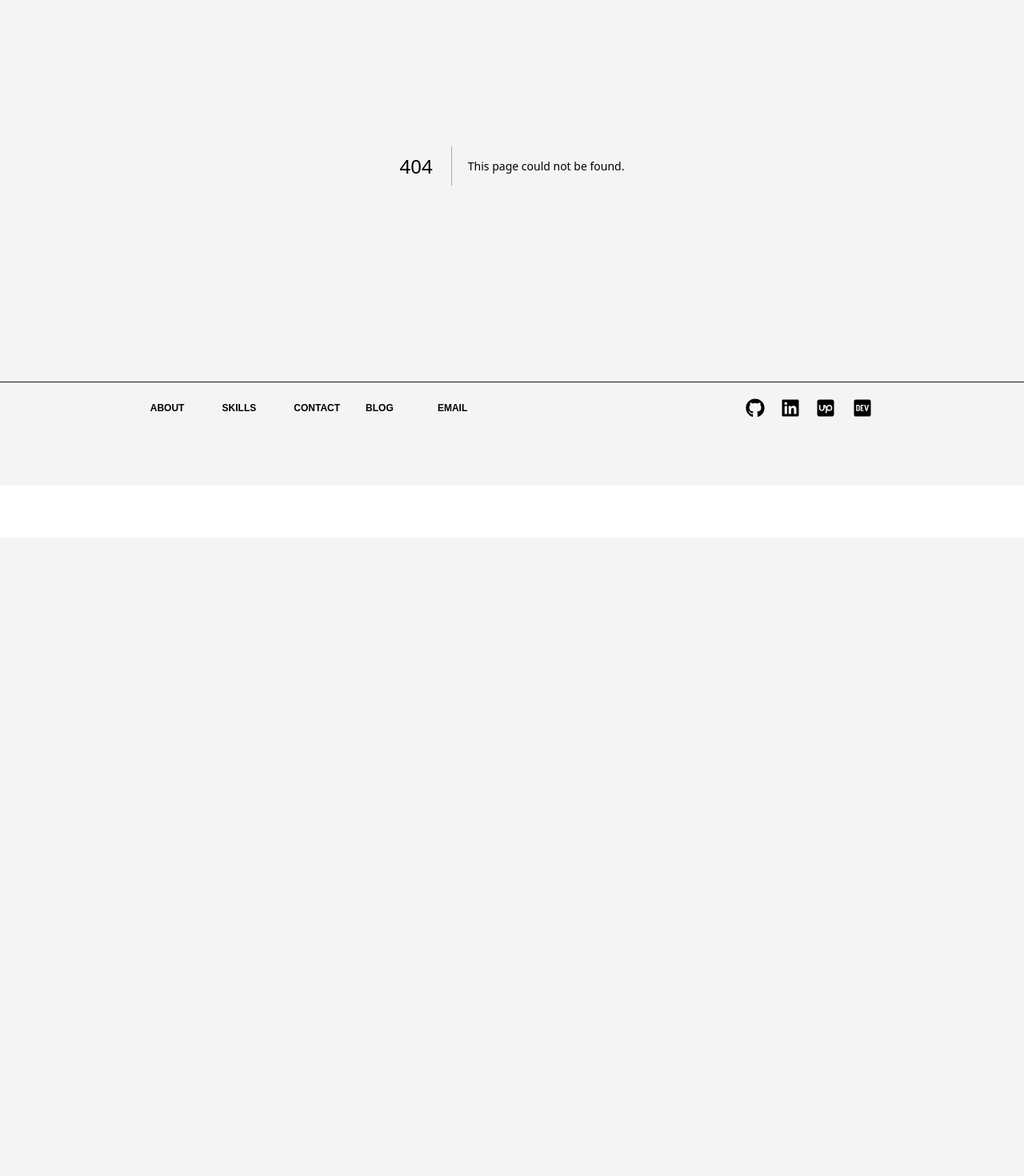
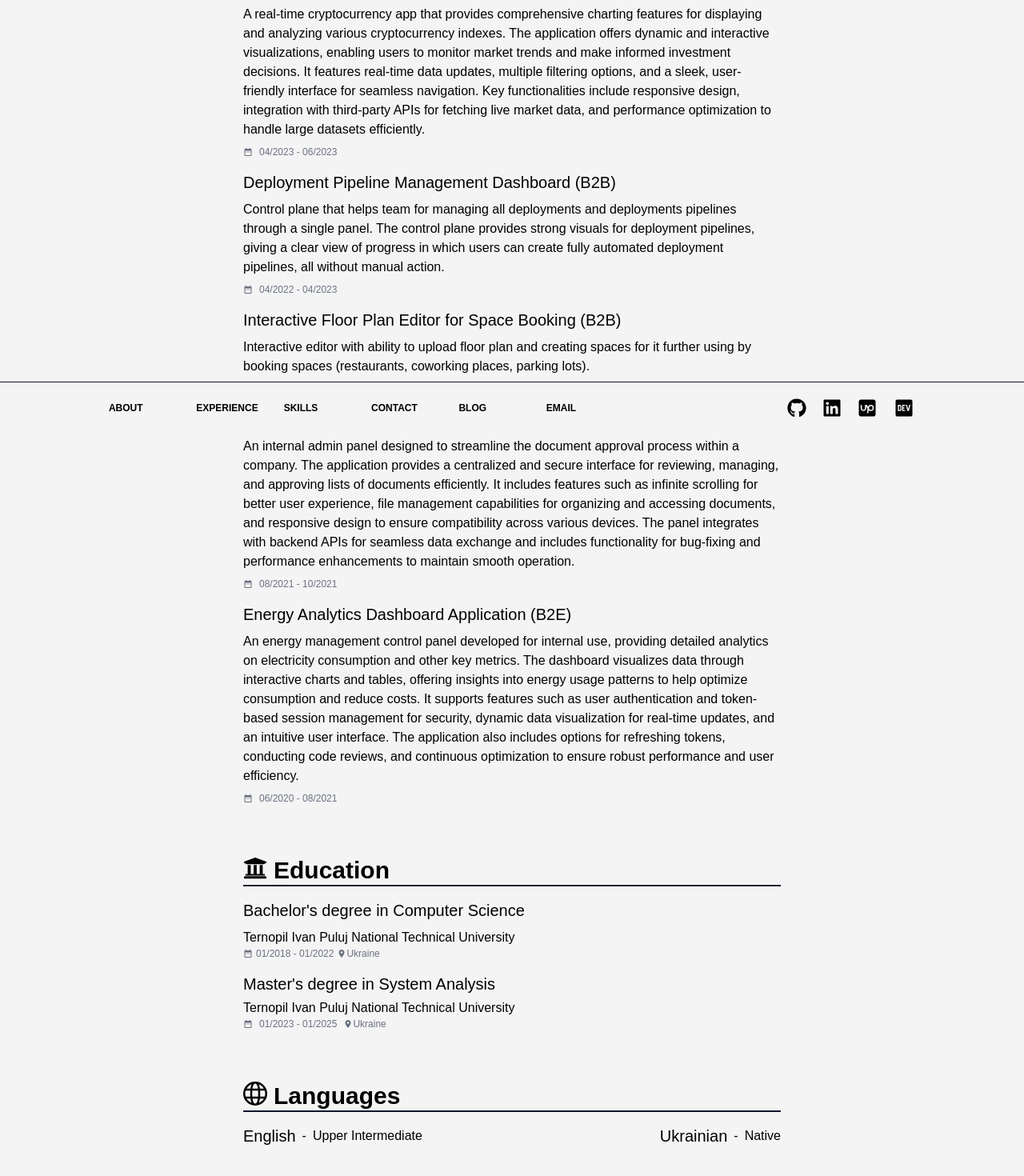
Before and after one commit to tpostolyuk/fedev-portfolio, a Next.js app: page /experience in a window 1280 px wide. Before the commit this address had no page. Shown: the part 258-1728 px from the top of the page at 80% size. Before the commit the page ends 930 px from the top, so only its background shows below. Built offline with nearby package versions, Linux system fonts and the light colour scheme; a web font is replaced by a local one.

Commit message:
feat(experience): add experience page

```diff
--- /dev/null
+++ b/src/app/experience/page.tsx
@@ -0,0 +1,219 @@
+import { MdDateRange, MdLocationOn } from "react-icons/md";
+import { FaUniversity } from "react-icons/fa";
+import { GrLanguage } from "react-icons/gr";
+import { GoProject } from "react-icons/go";
+import clsx from "clsx";
+
+import { Title } from "@/components/title";
+
+export default function Contact() {
+  return (
+    <>
+      <Title title="EXPERIENCE" />
+      <section
+        className={clsx(
+          "flex h-full flex-grow flex-col items-center justify-center px-4 py-8",
+          "dark:border-b-white dark:bg-slate-900 dark:text-white",
+        )}
+      >
+        <div className="flex w-full max-w-2xl flex-col items-start justify-start gap-4">
+          <div
+            className={clsx(
+              "flex w-full gap-2 border-b-2 border-b-slate-900 text-xl font-semibold",
+              "md:text-3xl dark:border-b-white",
+            )}
+          >
+            <GoProject />
+            <h2>Projects</h2>
+          </div>
+          <div className="flex flex-col gap-2">
+            <p className={clsx("text-lg font-medium", "md:text-xl")}>
+              Real-Time Cryptocurrency Tracking App (B2C)
+            </p>
+            <p>
+              A real-time cryptocurrency app that provides comprehensive
+              charting features for displaying and analyzing various
+              cryptocurrency indexes. The application offers dynamic and
+              interactive visualizations, enabling users to monitor market
+              trends and make informed investment decisions. It features
+              real-time data updates, multiple filtering options, and a sleek,
+              user-friendly interface for seamless navigation. Key
+              functionalities include responsive design, integration with
+              third-party APIs for fetching live market data, and performance
+              optimization to handle large datasets efficiently.
+            </p>
+            <div className="flex items-center gap-2 text-xs text-gray-500">
+              <MdDateRange />
+              <span>04/2023 - 06/2023</span>
+            </div>
+          </div>
+          <div className="flex flex-col gap-2">
+            <p className={clsx("text-lg font-medium", "md:text-xl")}>
+              Deployment Pipeline Management Dashboard (B2B)
+            </p>
+            <p>
+              Control plane that helps team for managing all deployments and
+              deployments pipelines through a single panel. The control plane
+              provides strong visuals for deployment pipelines, giving a clear
+              view of progress in which users can create fully automated
+              deployment pipelines, all without manual action.
+            </p>
+            <div className="flex items-center gap-2 text-xs text-gray-500">
+              <MdDateRange />
+              <span>04/2022 - 04/2023</span>
+            </div>
+          </div>
+          <div className="flex flex-col gap-2">
+            <p className={clsx("text-lg font-medium", "md:text-xl")}>
+              Interactive Floor Plan Editor for Space Booking (B2B)
+            </p>
+            <p>
+              Interactive editor with ability to upload floor plan and creating
+              spaces for it further using by booking spaces (restaurants,
+              coworking places, parking lots).
+            </p>
+            <div className="flex items-center gap-2 text-xs text-gray-500">
+              <MdDateRange />
+              <span>10/2021 - 04/2022</span>
+            </div>
+          </div>
+          <div className="flex flex-col gap-2">
+            <p className={clsx("text-lg font-medium", "md:text-xl")}>
+              Document Approval Admin Panel (B2E)
+            </p>
+            <p>
+              An internal admin panel designed to streamline the document
+              approval process within a company. The application provides a
+              centralized and secure interface for reviewing, managing, and
+              approving lists of documents efficiently. It includes features
+              such as infinite scrolling for better user experience, file
+              management capabilities for organizing and accessing documents,
+              and responsive design to ensure compatibility across various
+              devices. The panel integrates with backend APIs for seamless data
+              exchange and includes functionality for bug-fixing and performance
+              enhancements to maintain smooth operation.
+            </p>
+            <div className="flex items-center gap-2 text-xs text-gray-500">
+              <MdDateRange />
+              <span>08/2021 - 10/2021</span>
+            </div>
+          </div>
+          <div className="flex flex-col gap-2">
+            <p className={clsx("text-lg font-medium", "md:text-xl")}>
+              Energy Analytics Dashboard Application (B2E)
+            </p>
+            <p>
+              An energy management control panel developed for internal use,
+              providing detailed analytics on electricity consumption and other
+              key metrics. The dashboard visualizes data through interactive
+              charts and tables, offering insights into energy usage patterns to
+              help optimize consumption and reduce costs. It supports features
+              such as user authentication and token-based session management for
+              security, dynamic data visualization for real-time updates, and an
+              intuitive user interface. The application also includes options
+              for refreshing tokens, conducting code reviews, and continuous
+              optimization to ensure robust performance and user efficiency.
+            </p>
+            <div className="flex items-center gap-2 text-xs text-gray-500">
+              <MdDateRange />
+              <span>06/2020 - 08/2021</span>
+            </div>
+          </div>
+        </div>
+      </section>
+      <section
+        className={clsx(
+          "flex h-full flex-grow flex-col items-center justify-center px-4 py-8",
+          "dark:border-b-white dark:bg-slate-900 dark:text-white",
+        )}
+      >
+        <div className="flex w-full max-w-2xl flex-col items-start justify-start gap-4">
+          <div
+            className={clsx(
+              "flex w-full gap-2 border-b-2 border-b-slate-900 text-xl font-semibold",
+              "md:text-3xl dark:border-b-white",
+            )}
+          >
+            <FaUniversity />
+            <h2>Education</h2>
+          </div>
+          <div className="flex flex-col gap-2">
+            <p className={clsx("text-lg font-medium", "md:text-xl")}>
+              Bachelor&apos;s degree in Computer Science
+            </p>
+            <div>
+              <p className="text-">
+                Ternopil Ivan Puluj National Technical University
+              </p>
+              <div className="flex items-center gap-1 text-xs text-gray-500">
+                <MdDateRange />
+                <span>01/2018 - 01/2022</span>
+                <div className="flex items-center">
+                  <MdLocationOn />
+                  <span>Ukraine</span>
+                </div>
+              </div>
+            </div>
+          </div>
+          <div className="flex flex-col gap-1">
+            <p className={clsx("text-lg font-medium", "md:text-xl")}>
+              Master&apos;s degree in System Analysis
+            </p>
+            <div>
+              <p className="text-">
+                Ternopil Ivan Puluj National Technical University
+              </p>
+              <div className="flex items-center gap-2 text-xs text-gray-500">
+                <MdDateRange />
+                <span>01/2023 - 01/2025</span>
+                <div className="flex items-center">
+                  <MdLocationOn />
+                  <span>Ukraine</span>
+                </div>
+              </div>
+            </div>
+          </div>
+        </div>
+      </section>
+      <section
+        className={clsx(
+          "flex h-full flex-grow flex-col items-center justify-center px-4 py-8",
+          "dark:border-b-white dark:bg-slate-900 dark:text-white",
+        )}
+      >
+        <div className="flex w-full max-w-2xl flex-col items-start justify-start gap-4">
+          <div
+            className={clsx(
+              "flex w-full gap-2 border-b-2 border-b-slate-900 text-xl font-semibold",
+              "md:text-3xl dark:border-b-white",
+            )}
+          >
+            <GrLanguage />
+            <h2>Languages</h2>
+          </div>
+          <div
+            className={clsx(
+              "flex w-full flex-col items-start justify-between gap-4",
+              "md:flex-row md:items-center",
+            )}
+          >
+            <div className="flex items-center gap-2">
+              <p className={clsx("text-lg font-medium", "md:text-xl")}>
+                English
+              </p>
+              <span>-</span>
+              <p>Upper Intermediate</p>
+            </div>
+            <div className="flex items-center gap-2">
+              <p className={clsx("text-lg font-medium", "md:text-xl")}>
+                Ukrainian
+              </p>
+              <span>-</span>
+              <p>Native</p>
+            </div>
+          </div>
+        </div>
+      </section>
+    </>
+  );
+}
--- a/src/components/footer.tsx
+++ b/src/components/footer.tsx
@@ -15,7 +15,7 @@ export const Footer: FC = () => {
         "dark:border-t-white dark:bg-slate-900 dark:text-white",
       )}
     >
-      <ul className="hidden grid-cols-2 items-center gap-8 text-xs font-semibold md:mx-auto md:grid md:grid-cols-5">
+      <ul className="hidden grid-cols-2 items-center gap-8 text-xs font-semibold md:mx-auto md:grid md:grid-cols-6">
         {NAV_ITEMS.map((item) => (
           <Link
             className="hover:underline"
--- a/src/constants/options.ts
+++ b/src/constants/options.ts
@@ -21,7 +21,7 @@ import {
   SiRedux,
 } from "react-icons/si";
 
-export const NAV_ITEMS = ["ABOUT", "SKILLS", "CONTACT", "BLOG"];
+export const NAV_ITEMS = ["ABOUT", "EXPERIENCE", "SKILLS", "CONTACT", "BLOG"];
 
 export const SOCIAL_LINKS = [
   { label: "Github", Icon: FaGithub, url: "https://github.com/tpostolyuk" },
```
